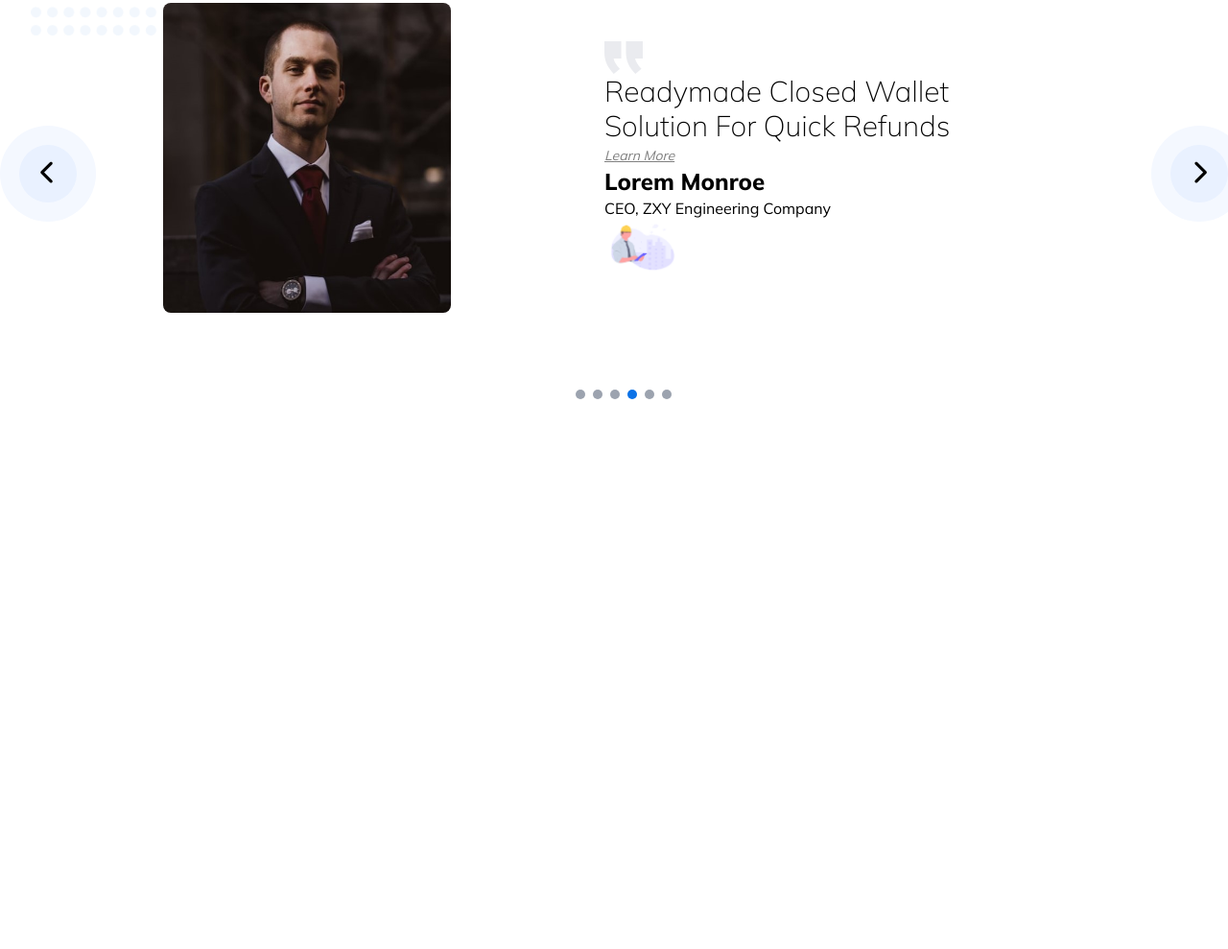
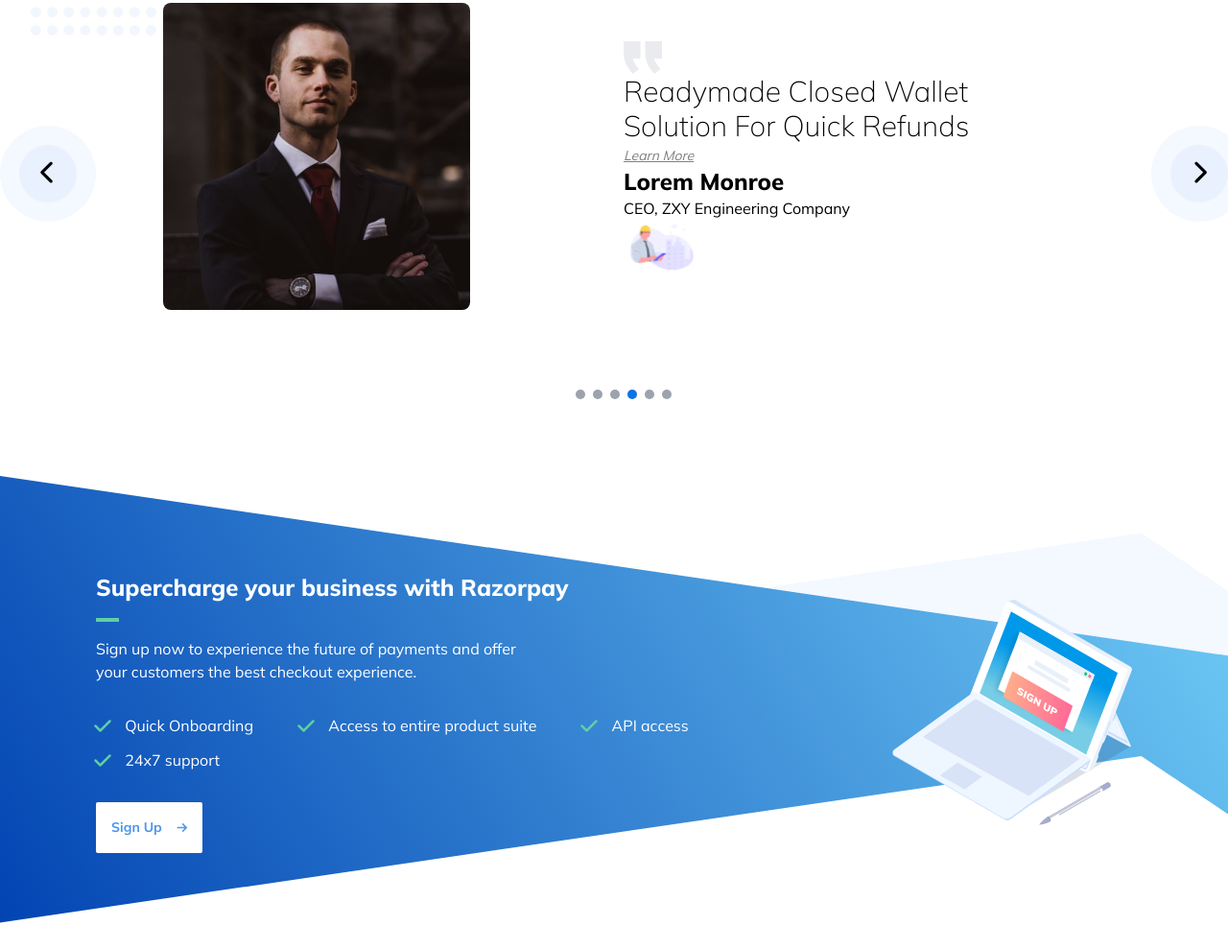
Before and after one commit to simply-arko/Razorpay-Clone, a website built with Vite: page index.html in a window 1280 px wide. Shown: the part 6323-7312 px from the top of the page at 96% size. Before the commit the page ends 6819 px from the top, so only its background shows below. Built offline with nearby package versions, Linux system fonts and the light colour scheme.

Commit message:
CTA Section Added

```diff
--- a/index.html
+++ b/index.html
@@ -9,6 +9,10 @@
 
         <style>
             .core-features {
+                background-size: 100% 100%;
+            }
+
+            .CTAbg {
                 background-size: 100% 100%;
             }
         </style>
@@ -1220,7 +1224,7 @@
                     <img
                         src="images/testimonial.jpg"
                         alt=""
-                        class="w-[300px] rounded-lg"
+                        class="w-[320px] h-[320px] rounded-lg"
                     />
                     <!-- Content box -->
                     <div class="py-10">
@@ -1254,6 +1258,57 @@
             </div>
         </section>
 
+        <!-- CTA Section -->
+        <section class="bg-[url('images/CTABg.svg')] CTAbg py-[100px]">
+            <div
+                class="w-[1080px] font-mullish mx-auto flex flex-row justify-between items-center gap-x-12"
+            >
+                <div class="text-white">
+                    <h2 class="text-2xl font-[800] mb-4">
+                        Supercharge your business with Razorpay
+                    </h2>
+                    <div class="w-6 h-1 bg-greenLight mb-4"></div>
+                    <p class="max-w-[450px] mb-8">
+                        Sign up now to experience the future of payments and
+                        offer your customers the best checkout experience.
+                    </p>
+                    <ul class="flex flex-row flex-wrap gap-x-12 gap-y-3 mb-8">
+                        <li>
+                            <i
+                                class="fa-solid fa-check mr-3 text-greenLight scale-125"
+                            ></i>
+                            Quick Onboarding
+                        </li>
+                        <li>
+                            <i
+                                class="fa-solid fa-check mr-3 text-greenLight scale-125"
+                            ></i>
+                            Access to entire product suite
+                        </li>
+                        <li>
+                            <i
+                                class="fa-solid fa-check mr-3 text-greenLight scale-125"
+                            ></i>
+                            API access
+                        </li>
+                        <li>
+                            <i
+                                class="fa-solid fa-check mr-3 text-greenLight scale-125"
+                            ></i>
+                            24x7 support
+                        </li>
+                    </ul>
+                    <button
+                        class="p-4 bg-white text-lightBlue300 text-[14px] font-bold rounded-sm transition-colors hover:text-lightBlue500"
+                    >
+                        Sign Up
+                        <i class="fa-solid fa-arrow-right text-[12px] ml-3"></i>
+                    </button>
+                </div>
+                <img src="images/ctaImg.svg" alt="" width="250px" />
+            </div>
+        </section>
+
         <script
             src="https://kit.fontawesome.com/a84d4833f1.js"
             crossorigin="anonymous"
```
